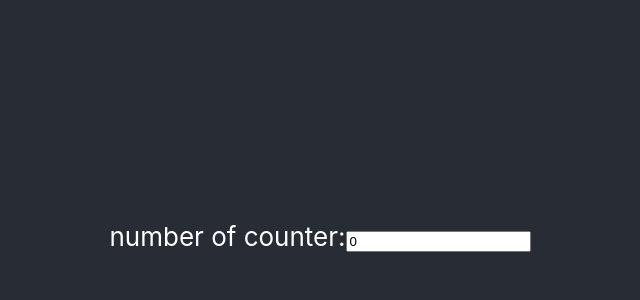
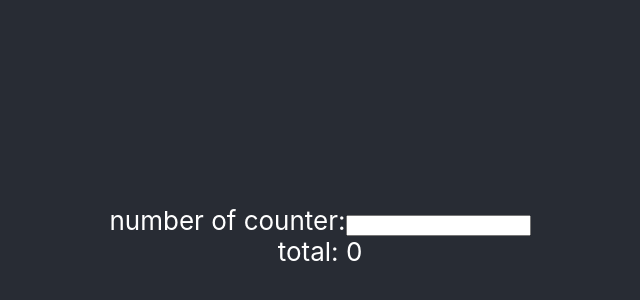
Before and after one commit to xhzhe/react-counter, a React (Create React App) app: page / in a window 1280 px wide. Shown: the part 164-464 px from the top of the page, without its empty margins (320-960 px from the left). Built offline with nearby package versions, Linux system fonts and the light colour scheme.

Commit message:
[alex xu] feature: add total count the sum of counter's number

```diff
--- a/src/App.js
+++ b/src/App.js
@@ -16,14 +16,19 @@ class App extends React.Component {
         }
         event.target.value !== "" ?
             this.setState({count: event.target.value}) : this.setState({count: 0})
+        this.counterGroup.setTotalZero()
+    }
+
+    onRef = (ref) => {
+        this.counterGroup = ref
     }
 
     render() {
         return <div className="App">
             <header className="App-header">
                 <span>number of counter:
-                <input type="text" value={this.state.count} onChange={this.inputChange}/></span>
-                <CounterGroup CounterCount={this.state.count}/>
+                <input onChange={this.inputChange}/></span>
+                <CounterGroup CounterCount={this.state.count} onRef={this.onRef}/>
             </header>
         </div>
     }
--- a/src/components/Counter/index.jsx
+++ b/src/components/Counter/index.jsx
@@ -4,15 +4,29 @@ class Counter extends React.Component {
     constructor(props) {
         super(props);
         this.state = {
-            number: 0
+            number: 0,
+            total: 0
         }
     }
+
     add = () => {
         this.setState((preState) => ({number: preState.number++}))
+        this.props.setTotal(1);
     }
 
     reduce = () => {
         this.setState(({number: this.state.number - 1}))
+        this.props.setTotal(-1);
+    }
+
+    static getDerivedStateFromProps(props, state) {
+        if (props.total !== state.total) {
+            return {
+                number: 0,
+                total: props.total
+            }
+        }
+        return null;
     }
 
     render() {
--- a/src/components/CounterSet/index.jsx
+++ b/src/components/CounterSet/index.jsx
@@ -2,10 +2,31 @@ import React from "react";
 import Counter from "../Counter";
 
 class CounterGroup extends React.Component {
+    constructor(props) {
+        super(props);
+        this.state = {
+            total: 0
+        }
+    }
+
+    setTotal = (value) => {
+        this.setState({total: this.state.total + value})
+    }
+
+    setTotalZero = () => {
+        this.setState({total: 0})
+    }
+
+    componentDidMount() {
+        this.props.onRef(this)
+    }
 
     render() {
         return <div>
-            {new Array(parseInt(this.props.CounterCount)).fill(0).map(((value, index) => <Counter key={index}/>))}
+            <span>total: {this.state.total}</span>
+            {new Array(parseInt(this.props.CounterCount)).fill(0).map(((value, index) => <Counter key={index}
+                                                                                                  total={this.props.CounterCount}
+                                                                                                  setTotal={this.setTotal}/>))}
         </div>
     }
 }
```
